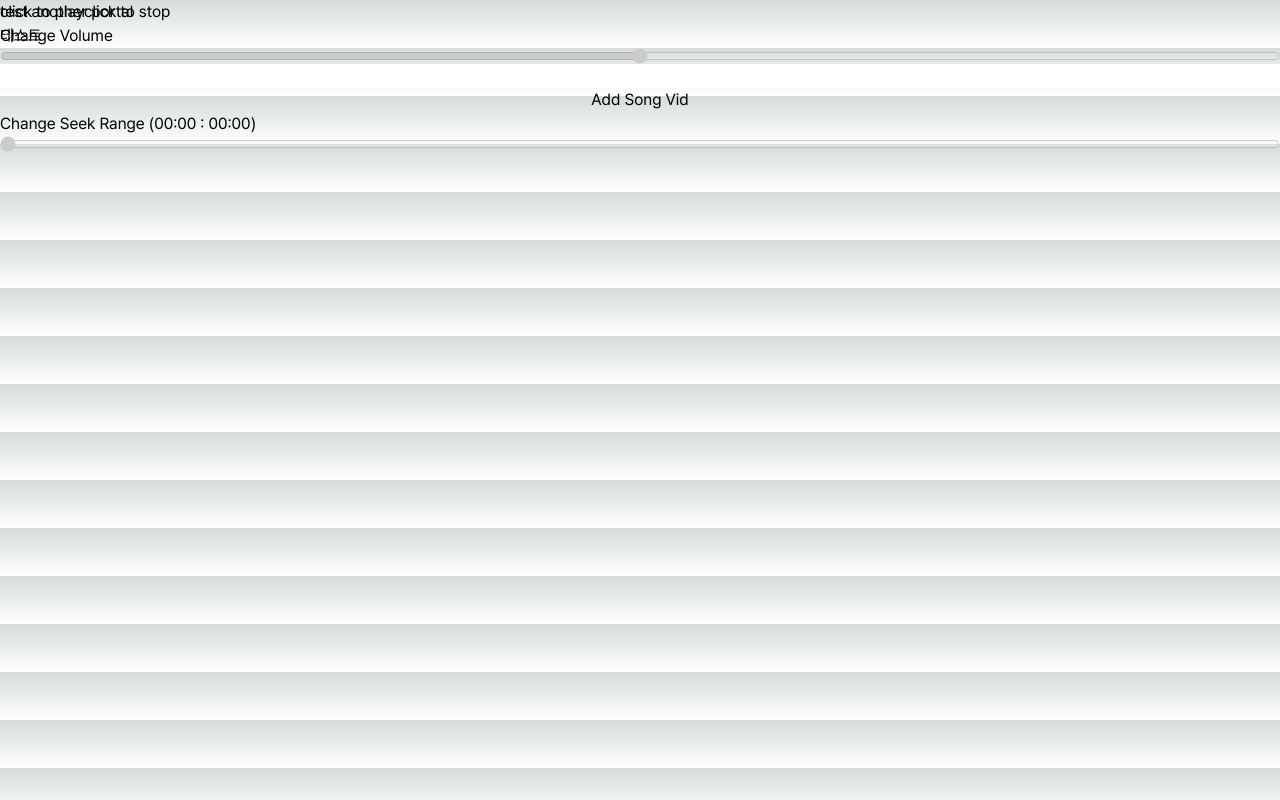
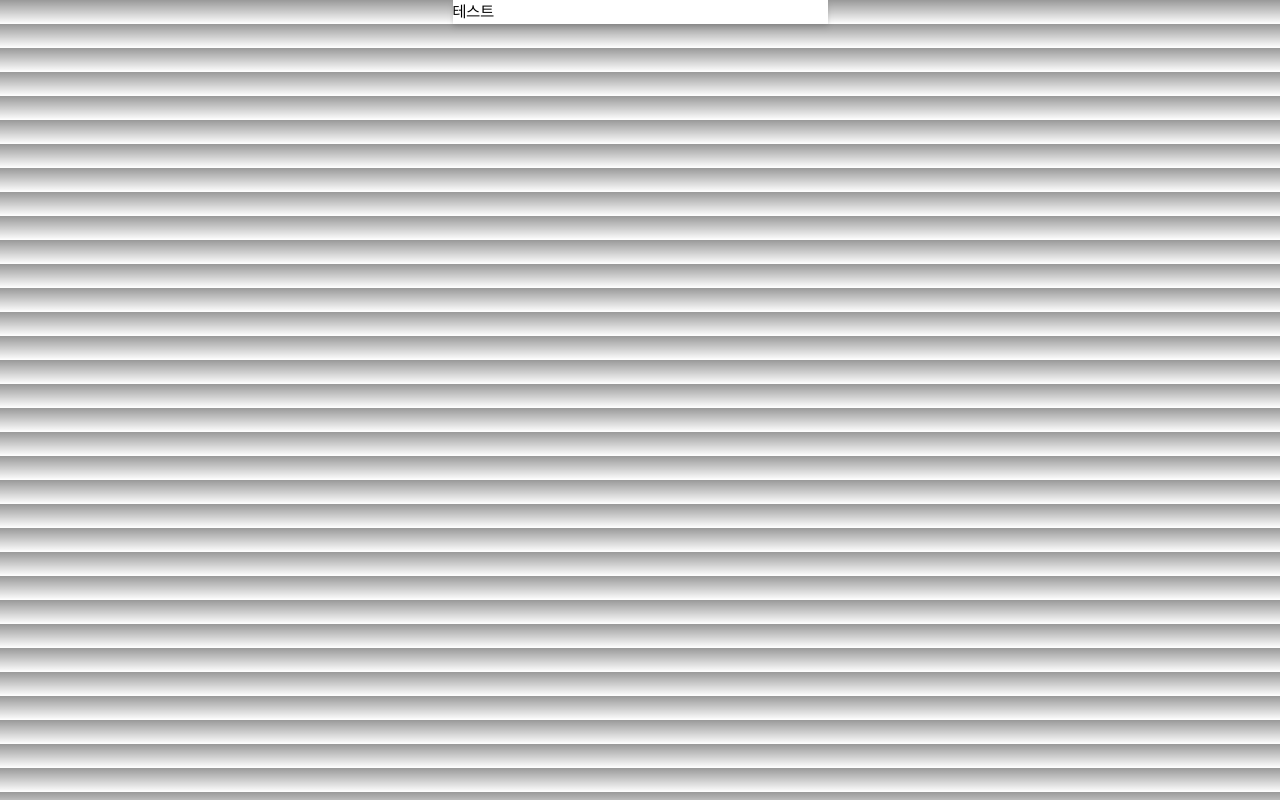
Before and after one commit to EmoHiphopSeason2/mz2mo-client, a Next.js app: page /test in a window 1280 px wide. Built offline with nearby package versions, Linux system fonts and the light colour scheme.

Commit message:
test: Global Layout 을 PWA 양식에 맞게 1차 수정

```diff
--- a/src/app/layout.tsx
+++ b/src/app/layout.tsx
@@ -22,9 +22,13 @@ export default function RootLayout({
 }) {
   return (
     <html lang="ko" className={`${pretendard.variable}`}>
-      <body>
+      <body className="bg-gray-500">
         <ReactQueryProvider>
-          <JotaiAtomProvider>{children}</JotaiAtomProvider>
+          <JotaiAtomProvider>
+            <main className="w-[375px] flex-col bg-white drop-shadow-md m-auto">
+              {children}
+            </main>
+          </JotaiAtomProvider>
         </ReactQueryProvider>
       </body>
     </html>
--- a/src/app/template.tsx
+++ b/src/app/template.tsx
@@ -1,37 +1,15 @@
 'use client';
-
-import dynamic from 'next/dynamic';
-import { useEffect, useState } from 'react';
 
 import AppPortal from '@/components/app-portal';
 
-const YoutubePlayerController = dynamic(
-  () => import('@/components/youtube-player'),
-  {
-    ssr: false,
-  },
-);
-
 export default function Template({ children }: { children: React.ReactNode }) {
-  const [isRendered, setIsRendered] = useState(false);
-
-  useEffect(() => setIsRendered(true), []);
-
   return (
-    <>
-      <AppPortal.Provider portalName="player-portal">
-        {isRendered ? <YoutubePlayerController /> : null}
-        <AppPortal.Provider portalName="modal-portal">
-          <AppPortal.Provider portalName="emoji-picker-portal">
-            <AppPortal.Wrapper portalName="modal-portal">
-              <div className="z-10">
-                <p>test another portal</p>
-              </div>
-            </AppPortal.Wrapper>
-            {children}
-          </AppPortal.Provider>
+    <AppPortal.Provider portalName="player-portal">
+      <AppPortal.Provider portalName="modal-portal">
+        <AppPortal.Provider portalName="emoji-picker-portal">
+          {children}
         </AppPortal.Provider>
       </AppPortal.Provider>
-    </>
+    </AppPortal.Provider>
   );
 }
```
